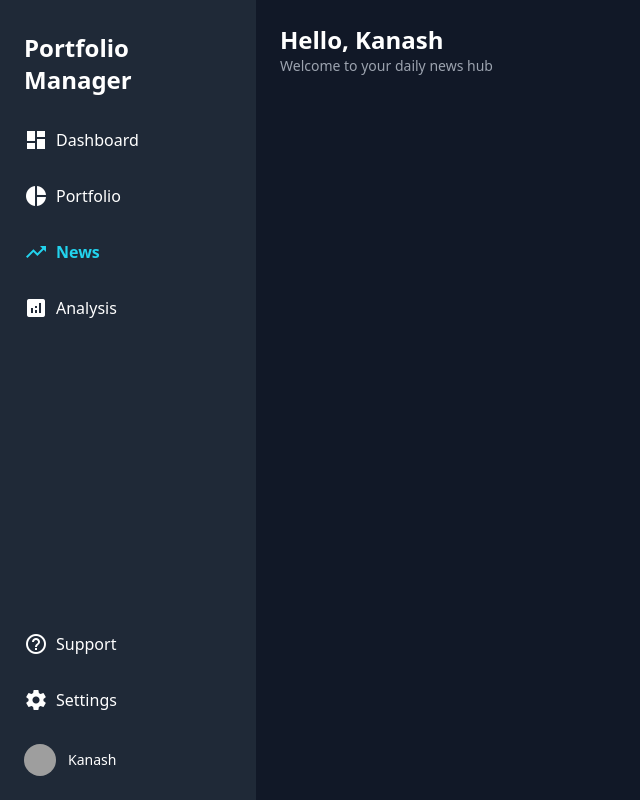
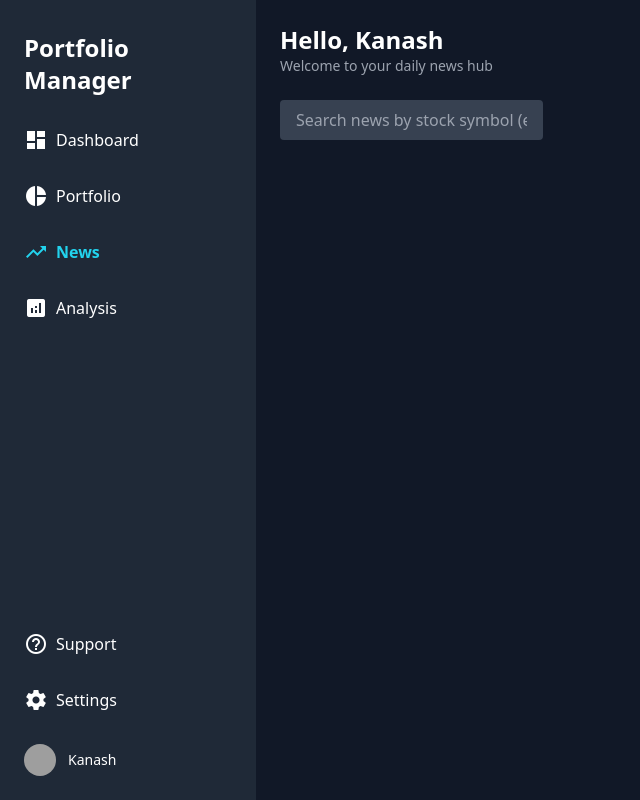
Before and after one commit to kayamoran/portfolio_manager_team07, a Python web app: template templates/news.html in a window 1280 px wide. Shown: the whole page, without its empty margins (0-640 px from the left). Run offline with Jinja, Linux system fonts and the light colour scheme; the template is opened without the code that fills it, so the values that code supplies are empty; some libraries are stand-ins or nearby versions; grey boxes are pictures that could not be loaded.

Commit message:
added news route to backend and connected to front end added search bar to look for more stocks

```diff
--- a/templates/analysis.html
+++ b/templates/analysis.html
@@ -110,7 +110,7 @@
         const localUrl = "http://localhost:8000/api";
         async function loadStockHealthScores() {
             try {
-                const res = await fetch(`${baseUrl}/portfolio/displayStocks`);
+                const res = await fetch(`${localUrl}/portfolio/displayStocks`);
                 const stocks = await res.json();
 
                 const container = document.getElementById("healthCards");
--- a/templates/news.html
+++ b/templates/news.html
@@ -67,35 +67,40 @@
                     <h1 class="text-2xl font-bold">Hello, Kanash</h1>
                     <p class="text-sm text-gray-400">Welcome to your daily news hub</p>
                     <br>
+                    <input type="text" id="searchInput" placeholder="Search news by stock symbol (e.g. TSLA)"
+                        class="mb-4 px-4 py-2 rounded bg-gray-700 text-white w-full max-w-md" />
+
                     <div id="newsFeed" class="space-y-4"></div>
+                    <script>
+                        let currentSymbol = "AAPL";
 
-            <script>
-    const apiKey = 'efa521561fee4b61b2d8df55795360c5'; // Get from https://newsapi.org/
-    const endpoint = `https://newsapi.org/v2/everything?q="MSFT"%20OR%20"TSLA"%20OR%20"NVDA"%20OR%20"AAPL"&language=en&sortBy=publishedAt&pageSize=10&apiKey=${apiKey}`;
-
-
-
-    async function fetchNews() {
+                        async function fetchNews(symbol = currentSymbol) {
                             try {
-        const response = await fetch(endpoint);
+                                const response = await fetch(`http://localhost:8000/api/news/get/${symbol}`);
                                 const data = await response.json();
-        displayNews(data.articles);
+                                displayNews(data.articles || []);
                             } catch (err) {
-        console.error('Failed to load news:', err);
+                                console.error("Failed to load news:", err);
                             }
                         }
 
                         function displayNews(articles) {
-   const newsFeed = document.getElementById('newsFeed');
-  newsFeed.innerHTML = '';
+                            const newsFeed = document.getElementById("newsFeed");
+                            newsFeed.innerHTML = "";
+
+                            if (!articles.length) {
+                                newsFeed.innerHTML = `<p class="text-gray-400">No news articles found.</p>`;
+                                return;
+                            }
 
                             articles.forEach(article => {
-    const card = document.createElement('div');
-    card.className = 'bg-gray-800 p-4 rounded-lg shadow-md hover:shadow-lg transition duration-300';
+                                const card = document.createElement("div");
+                                card.className =
+                                    "news-card bg-gray-800 p-4 rounded-lg shadow-md hover:shadow-lg transition duration-300";
 
                                 card.innerHTML = `
-      <h3 class="text-lg font-bold text-cyan-400 mb-2">${article.title}</h3>
-      <p class="text-sm text-gray-300 mb-2">${article.description || ''}</p>
+        <h3 class="text-lg font-bold text-cyan-400 mb-2">${article.title || "No title available"}</h3>
+        <p class="text-sm text-gray-300 mb-2">${article.description || "No description provided."}</p>
         <a href="${article.url}" target="_blank" class="text-sm text-blue-400 hover:underline">Read more →</a>
       `;
 
@@ -103,18 +108,19 @@
                             });
                         }
 
-    function filterNews() {
-      const searchInput = document.getElementById('searchInput').value.toLowerCase();
-      const cards = document.querySelectorAll('.news-card');
+                        // Trigger fetch on Enter
+                        document.getElementById("searchInput").addEventListener("keypress", function (e) {
+                            if (e.key === "Enter") {
+                                const symbol = e.target.value.trim().toUpperCase();
+                                if (symbol) {
+                                    currentSymbol = symbol;
+                                    fetchNews(currentSymbol);
+                                }
+                            }
+                        });
 
-      cards.forEach(card => {
-        const text = card.textContent.toLowerCase();
-        card.style.display = text.includes(searchInput) ? 'block' : 'none';
-      });
-    }
-
+                        // Initial fetch for default symbol
                         fetchNews();
                     </script>
-
         </main>
     </div>
```
Also changed, not shown: app/main.py (+6 -2 lines), app/routes/news.py (added, +27 -0 lines). Lines whose indentation alone changed are shown as unchanged.
